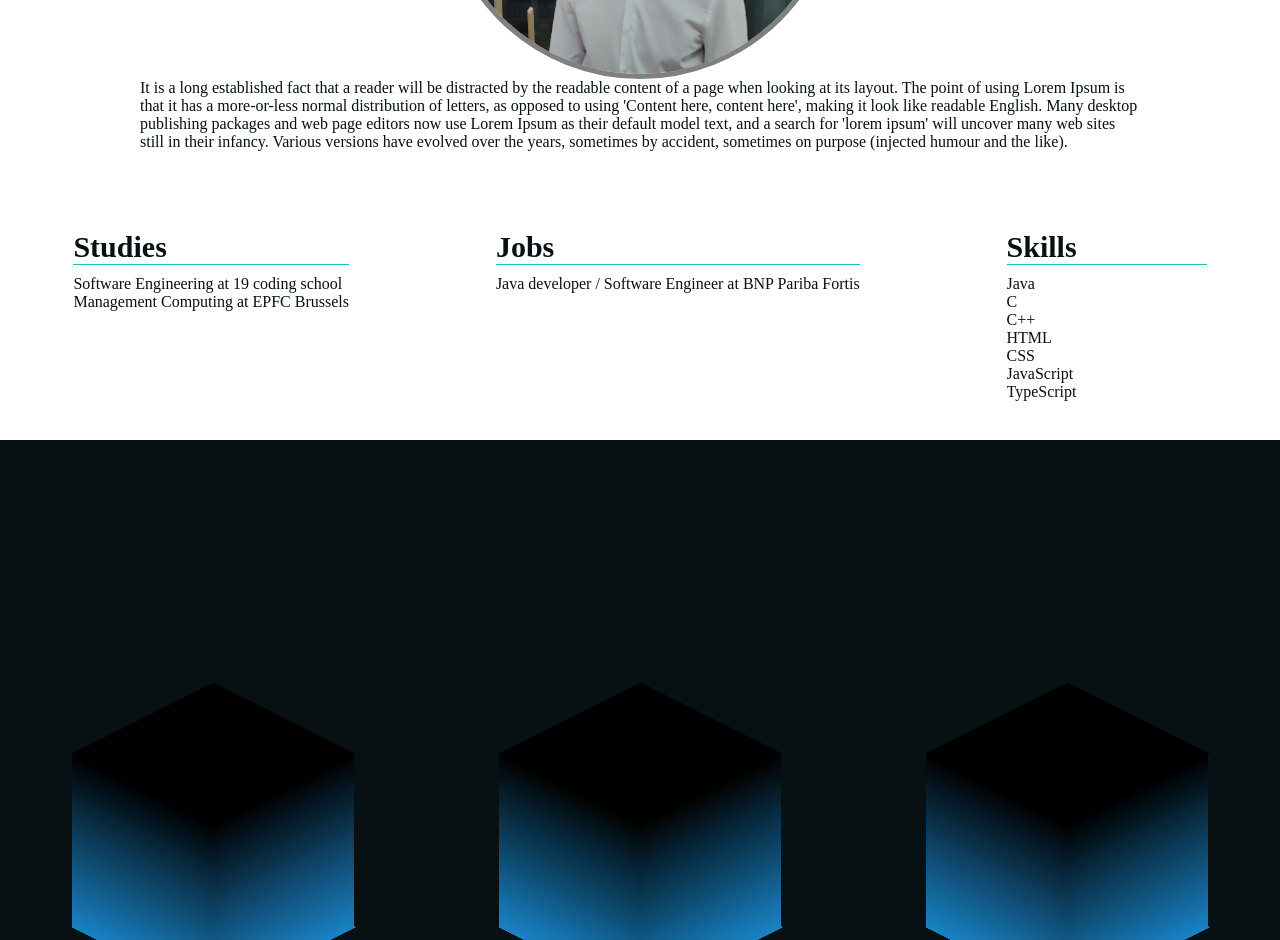
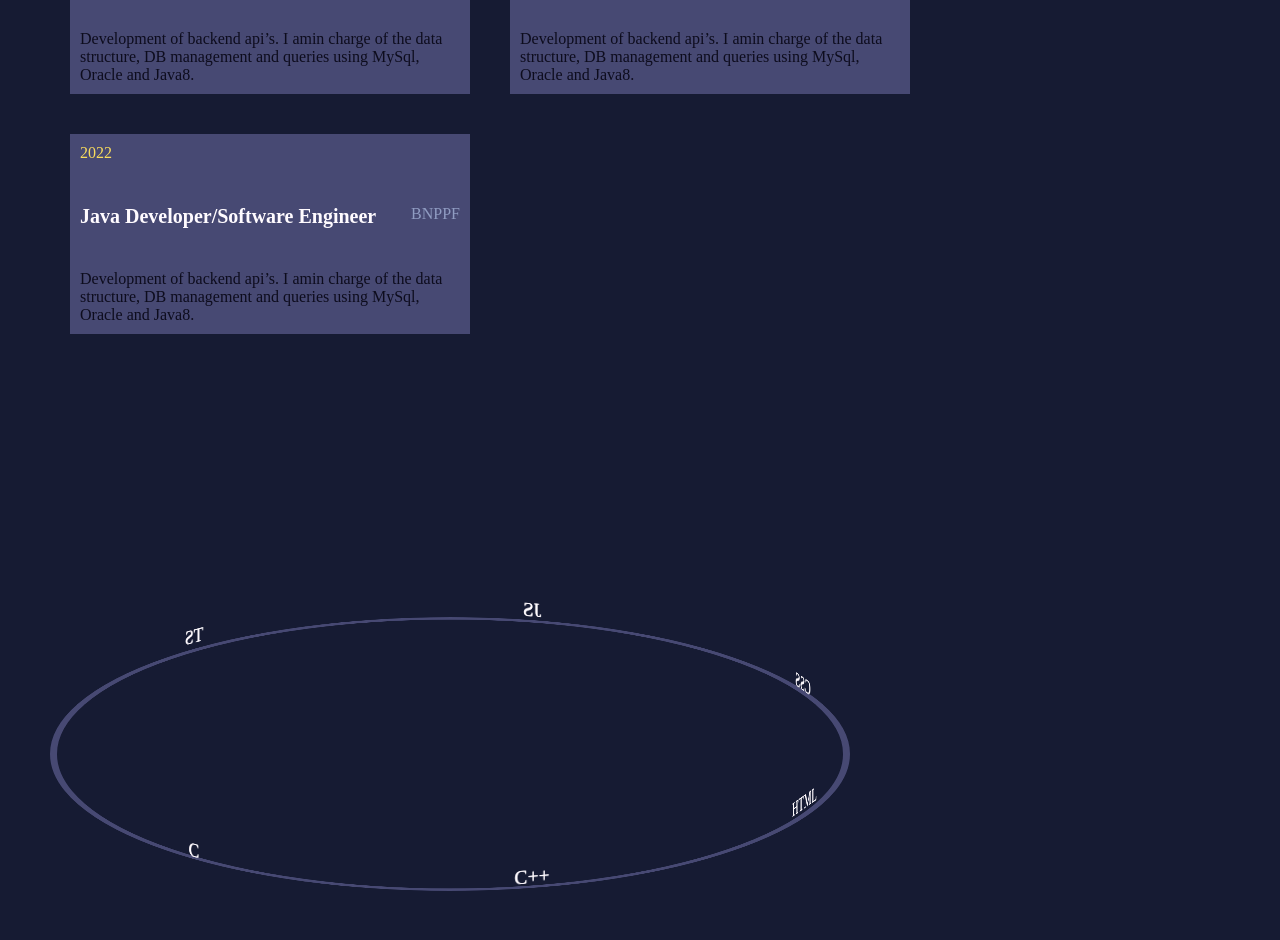
Before and after one commit to gkiss00/gkiss00.github.io, a React (Create React App) app: page / in a window 1280 px wide. Shown: the part 360-1300 px from the top of the page. Built offline with nearby package versions, Linux system fonts and the light colour scheme.

Commit message:
[AM] new interface

```diff
--- a/package.json
+++ b/package.json
@@ -19,6 +19,7 @@
     "react-router": "^6.11.1",
     "react-router-dom": "^6.11.1",
     "react-scripts": "5.0.1",
+    "three": "^0.153.0",
     "typescript": "*",
     "web-vitals": "^2.1.0"
   },
@@ -48,6 +49,7 @@
     "os": false
   },
   "devDependencies": {
+    "@types/three": "^0.152.1",
     "@typescript-eslint/eslint-plugin": "^5.0.0",
     "eslint-config-standard-with-typescript": "^22.0.0",
     "eslint-plugin-import": "^2.25.2",
--- a/src/components/pages/aboutMePage/AboutMePage.scss
+++ b/src/components/pages/aboutMePage/AboutMePage.scss
@@ -27,9 +27,9 @@
 
 
 
-.aboutMePage p{
-    color: var(--color-dark-black);
-}
+//.aboutMePage p{
+//    color: var(--color-dark-black);
+//}
 
 .profilePicure {
     height: 400px;
@@ -41,3 +41,101 @@
 #aboutMeDescription {
     max-width: 1000px;
 }
+
+.aboutMePage {
+    display: flex;
+    align-items: start;
+    flex-direction: column;
+    padding: 50px;
+    color: var(--color-snow-white);
+    background-color: var(--color-about-me-oxford-blue);
+}
+
+.amTitle {
+    font-size: 50px;
+    margin: 20px;
+}
+
+.amDescription {
+    max-width: 600px;
+    font-size: 20px;
+    margin: 20px;
+}
+
+.amExperienceList {
+    display: flex;
+    flex-direction: row;
+    flex-wrap: wrap;
+}
+
+.amExperience {
+    max-width: 400px;
+    height: 200px;
+    display: flex;
+    flex-direction: column;
+    justify-content: space-between;
+    background-color: var(--color-about-me-ultra-violet);
+    padding: 10px;
+    margin: 20px;
+}
+
+.amExperienceYear {
+    color: var(--color-about-me-napple-yellow);
+}
+
+.amExperienceJob {
+    display: flex;
+    flex-direction: row;
+    justify-content: space-between;
+}
+
+.amExperienceTitle {
+    font-size: 20px;
+    font-weight: bold;
+}
+
+.amExperiencePlace {
+    color: var(--color-about-me-cool-grey);
+}
+
+.amExperienceDescription {
+    color: var(--color-about-me-rich-black);
+}
+
+.test {
+    width: 50px;
+    height: 50px;
+    font-size: 20px;
+    text-align: center;
+    position: absolute;
+    //border: 2px yellow solid;
+    //top: calc(175px + (200px * sin(45deg)));
+    //right: calc(175px + (200px * cos(45deg)));
+    //right: calc(200px * cos(45deg));
+    //transform: rotateX(-90deg) rotateY(-45deg);
+}
+
+.amSkills {
+    width: 800px;
+    height: 800px;
+    position: relative;
+    //display: flex;
+    //align-items: center;
+    //justify-content: center;
+    border: 7px var(--color-about-me-ultra-violet) solid;
+    border-radius: 50%;
+    transform-style: preserve-3d;
+    transform: rotateX(70deg);
+    animation: turn 6s forwards 0s infinite linear;
+    animation-play-state: paused;
+}
+
+.amSkills:hover {
+    animation: turn 6s forwards 0s infinite linear;
+    //animation-play-state: paused;
+}
+
+@keyframes turn {
+    from {transform: rotateX(70deg) rotateZ(0deg) ;}
+    to {transform: rotateX(70deg) rotateZ(360deg) ;}
+}
--- a/src/components/pages/aboutMePage/AboutMePage.tsx
+++ b/src/components/pages/aboutMePage/AboutMePage.tsx
@@ -1,13 +1,36 @@
 import React, { useEffect } from "react"
+import * as THREE from 'three';
 import './AboutMePage.scss'
 import Info from '../../info/Info'
+import ExperienceList from "./components/ExperienceList"
 
 const AboutMePage: React.FC<any> = () => {
     const studies: string[] = ["Software Engineering at 19 coding school", "Management Computing at EPFC Brussels"]
     const jobs: string[] = ["Java developer / Software Engineer at BNP Pariba Fortis"]
     const skills: string[] = ["Java", "C", "C++", "HTML", "CSS", "JavaScript", "TypeScript"]
+    const skills2: string[] = ["Java", "C", "C++", "HTML", "CSS", "JS", "TS"]
 
 
+
+    useEffect(() => {
+        const degrees = 360 / skills2.length;
+        const amSkills = document.getElementById("amSkills");
+        if(amSkills != null) {
+            for(let i = 0; i < skills2.length; ++i) {
+                const node = document.createElement("p");
+                node.textContent = skills2[i];
+                node.className = "test";
+                node.style.top = `calc(375px + (400px * sin(${degrees * i}deg)))`
+                node.style.right = `calc(375px + (400px * cos(${degrees * i}deg)))`
+                node.style.transform = `rotateX(-90deg) rotateY(${degrees * i + -90}deg)`;
+                console.log(amSkills);
+                console.log(amSkills.clientHeight);
+                amSkills?.appendChild(node);
+            }
+        }
+    })
+
+    /*
     return (
         <section className="aboutMePage">
             <div className="aboutMeSection">
@@ -21,6 +44,18 @@ const AboutMePage: React.FC<any> = () => {
             </div>
         </section>
     )
+    */
+
+    return (
+        <section className="aboutMePage" id="aboutMePage">
+            <h1 className="amTitle">My Resume</h1>
+            <p className="amDescription">What I like about programming is that there is always something new to learn. For me it is a passion more than a full time job.</p>
+            <ExperienceList></ExperienceList>
+            <div className="amSkills" id="amSkills">
+
+            </div>
+        </section>
+    )
 }
 
 export default AboutMePage;
--- /dev/null
+++ b/src/components/pages/aboutMePage/components/Experience.tsx
@@ -0,0 +1,14 @@
+const Experience: React.FC<any> = () => {
+    return (
+        <div className="amExperience">
+            <p className="amExperienceYear">2022</p>
+            <div className="amExperienceJob">
+                <p className="amExperienceTitle">Java Developer/Software Engineer</p>
+                <p className="amExperiencePlace">BNPPF</p>
+            </div>
+            <p className="amExperienceDescription">Development  of backend api’s. I amin charge of the data structure, DB management and queries using MySql, Oracle and Java8.</p>
+        </div>
+    )
+}
+
+export default Experience;
--- /dev/null
+++ b/src/components/pages/aboutMePage/components/ExperienceList.tsx
@@ -0,0 +1,13 @@
+import Experience from './Experience';
+
+const ExperienceList: React.FC<any> = () => {
+    return (
+        <div className="amExperienceList">
+            <Experience></Experience>
+            <Experience></Experience>
+            <Experience></Experience>
+        </div>
+    )
+}
+
+export default ExperienceList;
--- a/src/index.scss
+++ b/src/index.scss
@@ -18,6 +18,12 @@
     --color-white: #ffffff;
     --color-snow-white: #fffbff;
     --color-tiffany-blue: #17C3B2;
+
+    --color-about-me-rich-black: #0D0C1D;
+    --color-about-me-oxford-blue: #161B33;
+    --color-about-me-ultra-violet: #474973;
+    --color-about-me-napple-yellow: #F9DC5C;
+    --color-about-me-cool-grey: #909CC2;
 
     --color-blue-rgba-1: rgba(25, 130, 196, 0.1);
     --color-blue-rgba-2: rgba(25, 130, 196, 0.5);
```
Also changed, not shown: 2 other files (tests, documents, lock files or other folders).
